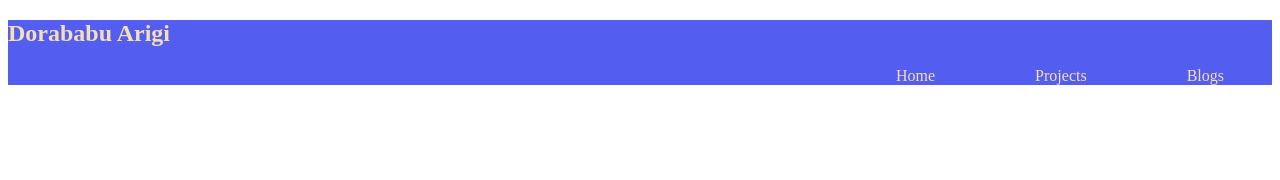
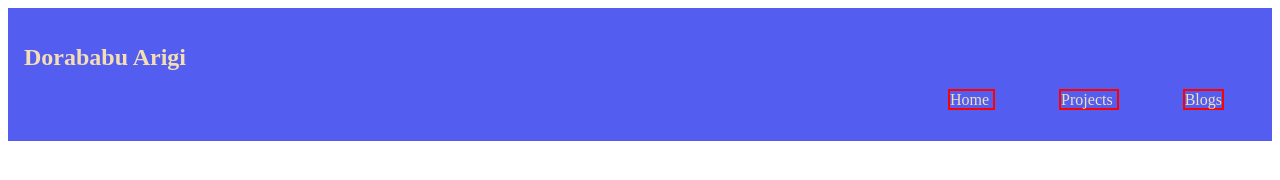
Before and after one commit to Dorababupc/markFour, a plain HTML site: page index.html in a window 1280 px wide. Drawn offline with Linux system fonts and the light colour scheme.

Commit message:
navigation_inline

```diff
--- a/effects.css
+++ b/effects.css
@@ -5,18 +5,21 @@
     background-color: var(--primary-color);
     margin: 0rem;
     display: block;
+    padding: 1rem;
 }
 .inline{
     display: inline;
-    margin: 3rem;
+    margin: 2rem;
+    color: tomato;
+    border: 2px solid red;
+}
+ .navigation .right{
+    text-align: right;
 
-    color: tomato;
-}
-.right{
-    text-align: right;
 }
 .no{
-    color: yellow;
+
+    display: block;
 }
 .navigation .inline .link{
     color: wheat;
--- a/index.html
+++ b/index.html
@@ -10,8 +10,8 @@
 <body>
     <nav class="navigation">
         <h2 class="nav-head">Dorababu Arigi</h2>
-        <div class="right">
-        <ul class="no">
+
+        <ul class="no right">
             <li class="inline">
                 <a class="link" href="/">Home</a>
             </li>
@@ -22,7 +22,7 @@
                 <a class="link" href="/">Blogs</a>
             </li>
         </ul>
-    </div>
+
     </nav>
 </body>
 </html>
```
